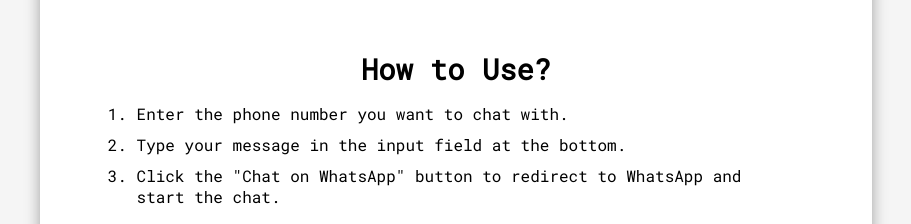
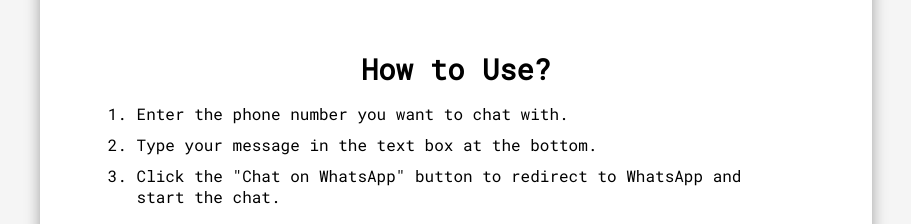
Before and after one commit to SandeepKrSuman/nosave-chat, a React app: page / in a window 1280 px wide. Shown: the part 1080-1304 px from the top of the page, without its empty margins (184-1095 px from the left). Built offline with nearby package versions, Linux system fonts and the light colour scheme; a web font is replaced by a local one.

Commit message:
modified instruction

```diff
--- a/src/components/Instructions/Instructions.js
+++ b/src/components/Instructions/Instructions.js
@@ -8,7 +8,7 @@
       <h3>How to Use?</h3>
       <ol>
         <li>Enter the phone number you want to chat with.</li>
-        <li>Type your message in the input field at the bottom.</li>
+        <li>Type your message in the text box at the bottom.</li>
         <li>
           Click the "Chat on WhatsApp" button to redirect to WhatsApp and start
           the chat.
```
